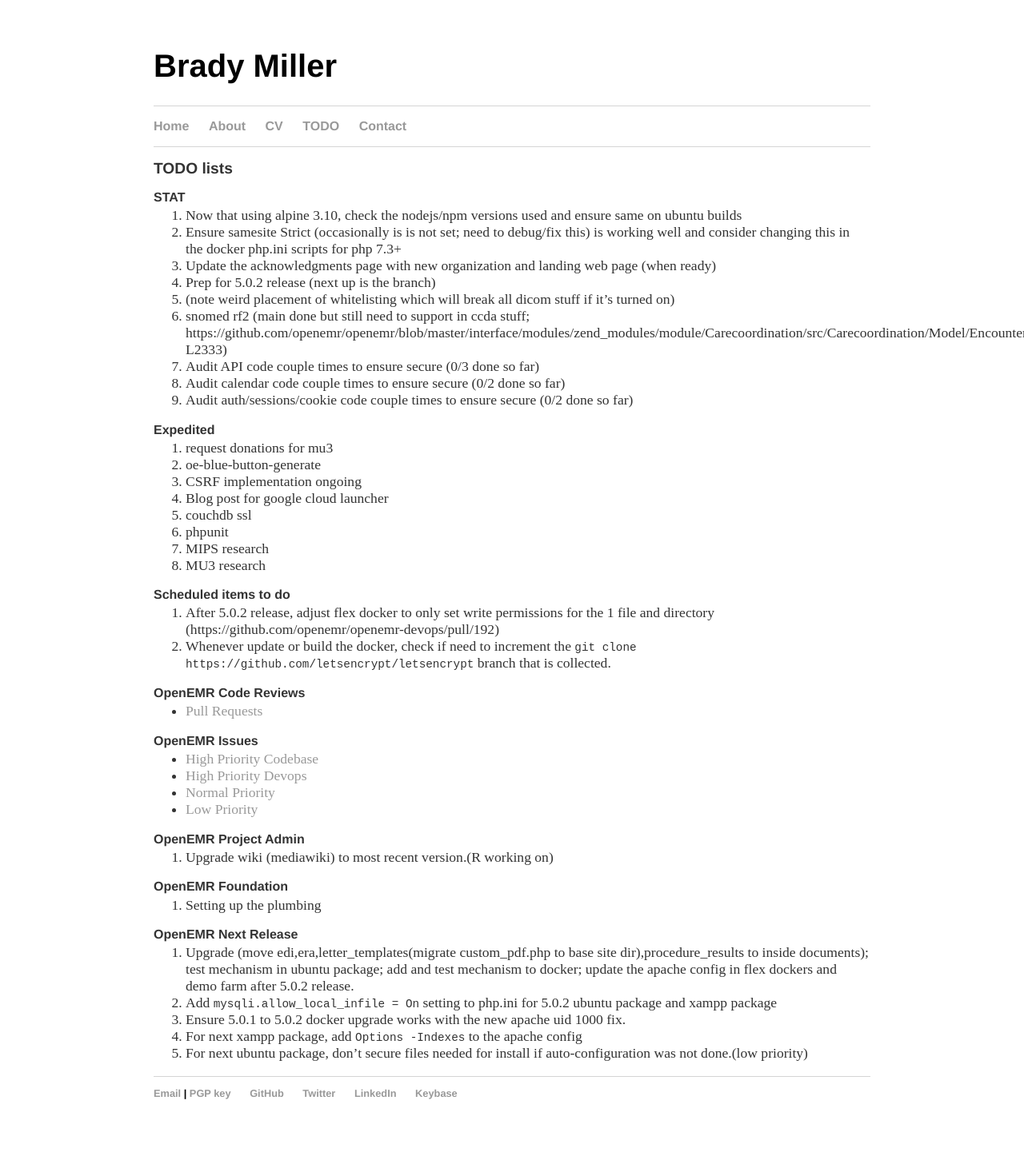
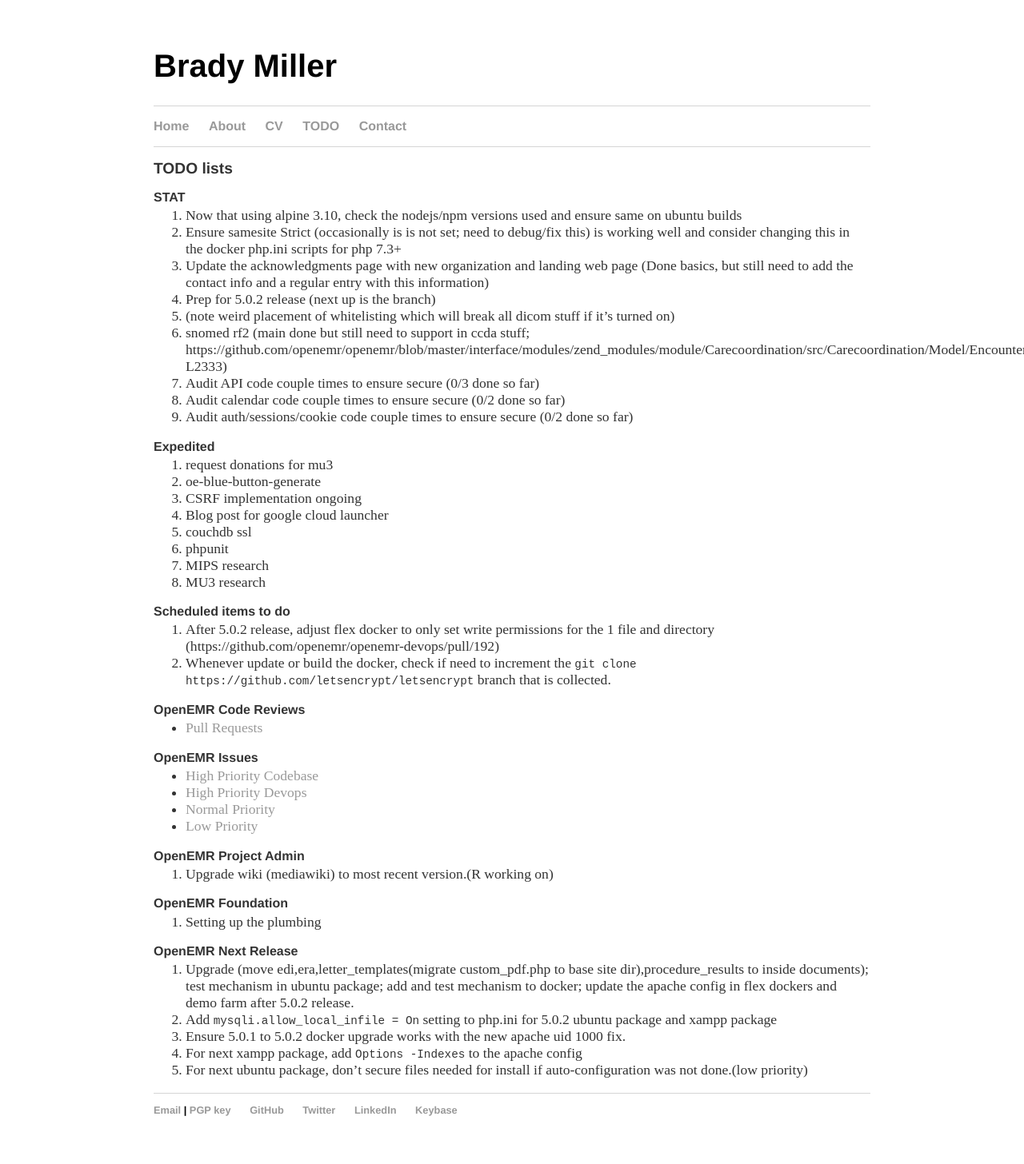
Before and after one commit to bradymiller/bradymiller.github.io, a Jekyll site: the page built from todo/index.md, in a window 1280 px wide. Shown: the whole page at 80% size. Built offline with Jekyll 4.4.1, drawn with Linux system fonts in a browser that asks for light colours; our own code applies the rules of GitHub Pages for plain Markdown files; before the commit the page ends 1435 px from its top, so only the background shows below that.

Commit message:
Update index.md

```diff
--- a/todo/index.md
+++ b/todo/index.md
@@ -6,7 +6,7 @@
 ### STAT
 1. Now that using alpine 3.10, check the nodejs/npm versions used and ensure same on ubuntu builds
 1. Ensure samesite Strict (occasionally is is not set; need to debug/fix this) is working well and consider changing this in the docker php.ini scripts for php 7.3+
-1. Update the acknowledgments page with new organization and landing web page (when ready)
+1. Update the acknowledgments page with new organization and landing web page (Done basics, but still need to add the contact info and a regular entry with this information)
 1. Prep for 5.0.2 release (next up is the branch)
 1. (note weird placement of whitelisting which will break all dicom stuff if it's turned on)
 1. snomed rf2 (main done but still need to support in ccda stuff; https://github.com/openemr/openemr/blob/master/interface/modules/zend_modules/module/Carecoordination/src/Carecoordination/Model/EncounterccdadispatchTable.php#L2316-L2333)
```
